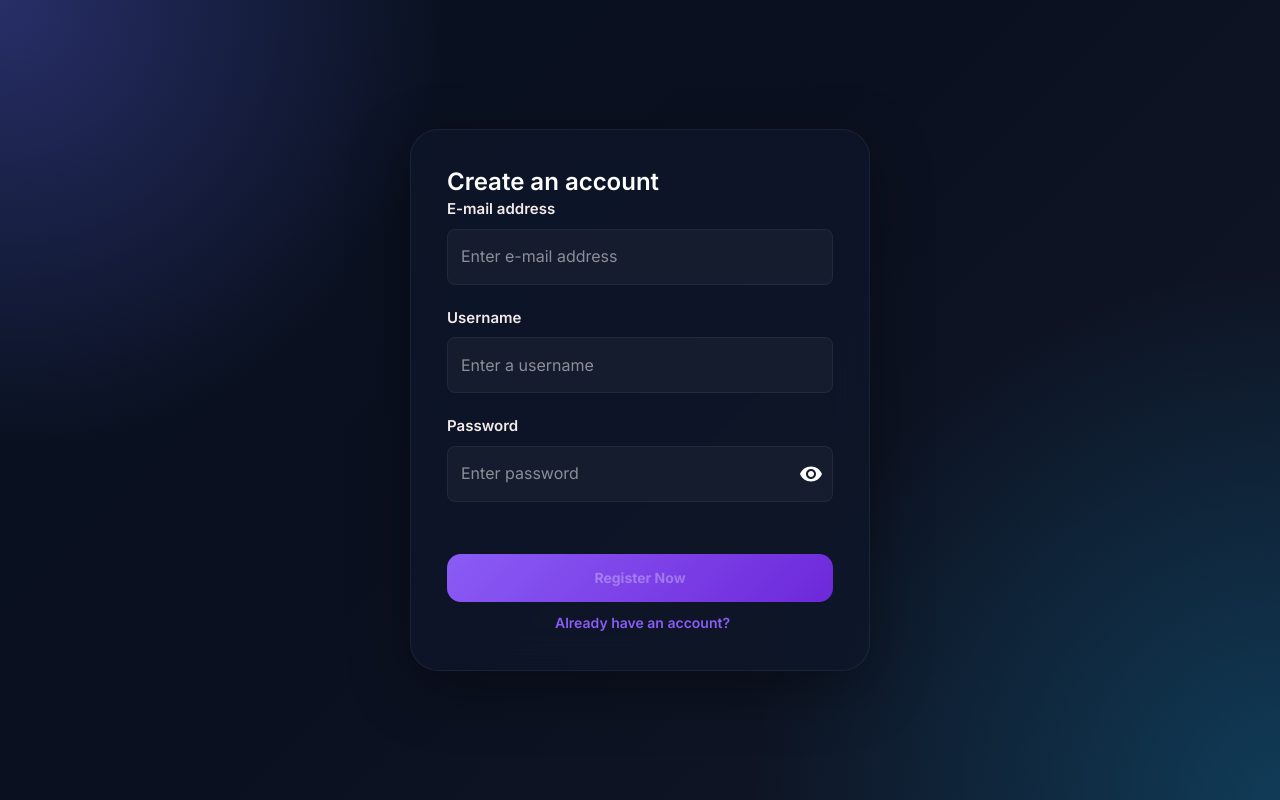
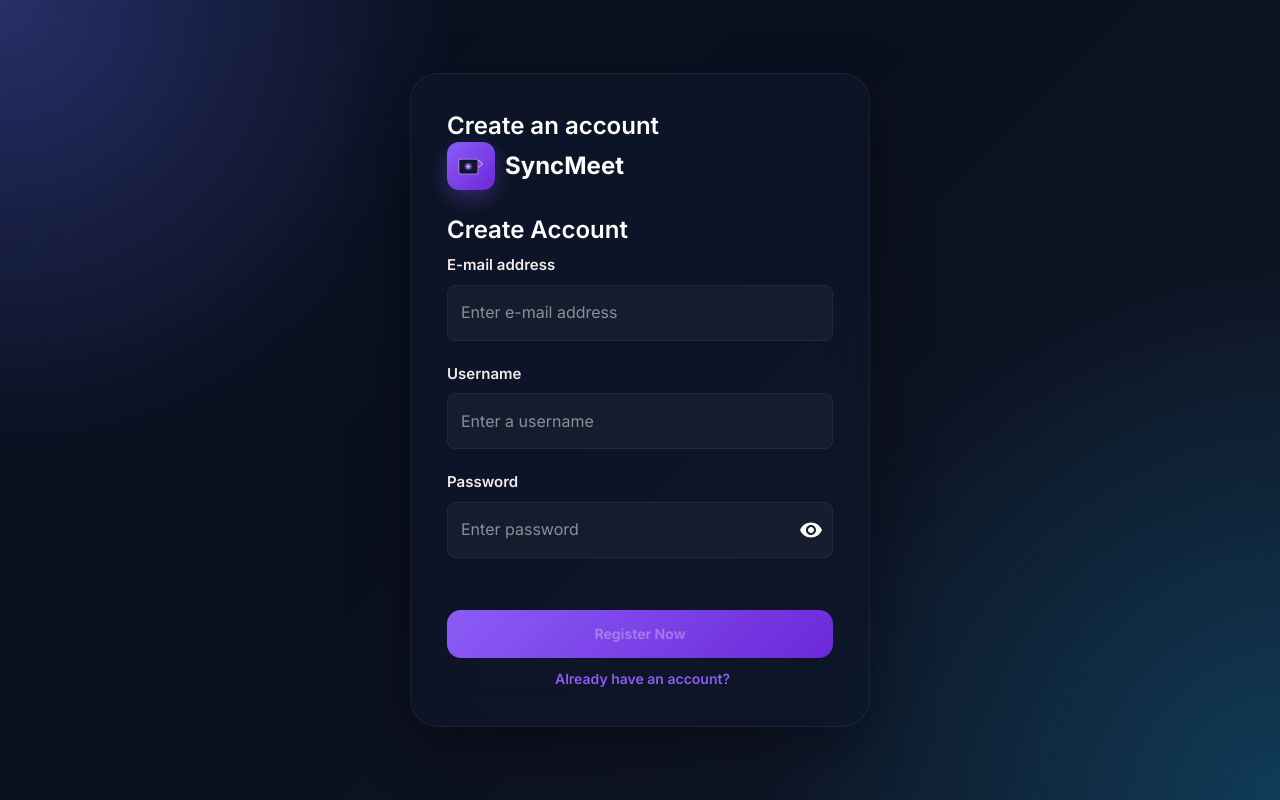
Before and after one commit to Sahil071803/SyncMeet---Video-Confrencing-Application, a React (Vite) app in the folder Frontend/my-app/: page /register in a window 1280 px wide. Built offline with nearby package versions, Linux system fonts and the light colour scheme; no server answers.

Commit message:
feat: add SyncMeet logo - camera icon with purple gradient branding

```diff
--- a/Frontend/my-app/index.html
+++ b/Frontend/my-app/index.html
@@ -13,8 +13,7 @@
       content="Modern video conferencing and realtime chat application"
     />
 
-    <!-- FAVICON FIX -->
-    <link rel="icon" type="image/svg+xml" href="/vite.svg" />
+<link rel="icon" type="image/svg+xml" href="/favicon.svg" />
 
     <!-- PRECONNECT -->
     <link rel="preconnect" href="https://fonts.googleapis.com" />
--- a/Frontend/my-app/src/Dashboard/AppBar/AppBar.jsx
+++ b/Frontend/my-app/src/Dashboard/AppBar/AppBar.jsx
@@ -24,6 +24,7 @@ import useResponsive from "../../hooks/useResponsive";
 import { disconnectSocket } from "../../realtimeCommunication/socketConnection";
 
 import NotificationMenu from "./NotificationMenu";
+import SyncMeetLogo from "../../shared/components/SyncMeetLogo";
 
 const MainContainer = styled("div")(({ mobile, height }) => ({
   width: "100%",
@@ -48,26 +49,7 @@ const LeftSection = styled("div")({
   minWidth: 0,
 });
 
-const LogoWrapper = styled("div")(({ mobile }) => ({
-  width: mobile ? "46px" : "52px",
-  height: mobile ? "46px" : "52px",
-  borderRadius: mobile ? "16px" : "18px",
-  display: "flex",
-  alignItems: "center",
-  justifyContent: "center",
-  background: "linear-gradient(135deg,#8B5CF6,#6D28D9)",
-  boxShadow: "0 10px 24px rgba(139,92,246,0.35)",
-  color: "#fff",
-  fontWeight: 800,
-  fontSize: mobile ? "18px" : "20px",
-  flexShrink: 0,
-}));
 
-const AppInfo = styled("div")({
-  display: "flex",
-  flexDirection: "column",
-  minWidth: 0,
-});
 
 const RightSection = styled("div")(({ mobile }) => ({
   display: "flex",
@@ -149,32 +131,7 @@ const AppBar = ({ setActiveSection }) => {
   return (
     <MainContainer mobile={isMobile ? 1 : 0} height={appBarHeight}>
       <LeftSection>
-        <LogoWrapper mobile={isMobile ? 1 : 0}>S</LogoWrapper>
-
-        {!isMobile && (
-          <AppInfo>
-            <Typography
-              sx={{
-                color: "#fff",
-                fontWeight: 700,
-                fontSize: "18px",
-                lineHeight: 1.1,
-              }}
-            >
-              SyncMeet
-            </Typography>
-
-            <Typography
-              sx={{
-                color: "#94A3B8",
-                fontSize: "12px",
-                marginTop: "3px",
-              }}
-            >
-              Realtime Collaboration Platform
-            </Typography>
-          </AppInfo>
-        )}
+        <SyncMeetLogo size={isMobile ? 42 : 46} showText={!isMobile} />
       </LeftSection>
 
       <RightSection mobile={isMobile ? 1 : 0}>
--- a/Frontend/my-app/src/Dashboard/SideBar/MainPageButton.jsx
+++ b/Frontend/my-app/src/Dashboard/SideBar/MainPageButton.jsx
@@ -7,118 +7,68 @@ import {
 
 import { styled } from "@mui/system";
 
-import Groups2Icon from "@mui/icons-material/Groups2";
-
 import useResponsive from "../../hooks/useResponsive";
 
-// ======================================================
-// BUTTON
-// ======================================================
+const CameraLogo = ({ size = 30 }) => (
+  <svg width={size} height={size * 0.7} viewBox="0 0 280 192" fill="none" xmlns="http://www.w3.org/2000/svg" style={{ position: "relative", zIndex: 2 }}>
+    <rect x="0" y="10" width="220" height="172" rx="28" fill="rgba(255,255,255,0.2)" />
+    <rect x="14" y="24" width="192" height="144" rx="16" fill="#0F172A" />
+    <circle cx="110" cy="96" r="40" fill="rgba(167,139,250,0.3)" />
+    <circle cx="110" cy="96" r="28" fill="url(#logo-lens)" />
+    <circle cx="110" cy="96" r="10" fill="#fff" />
+    <path d="M220 30l40 36-40 36" stroke="rgba(255,255,255,0.5)" strokeWidth="12" strokeLinecap="round" strokeLinejoin="round" />
+    <defs>
+      <linearGradient id="logo-lens" x1="0" y1="0" x2="1" y2="1">
+        <stop offset="0%" stopColor="#A78BFA" />
+        <stop offset="100%" stopColor="#7C3AED" />
+      </linearGradient>
+    </defs>
+  </svg>
+);
 
 const StyledButton = styled(
   IconButton
 )(({ mobile }) => ({
-  width: mobile
-    ? "56px"
-    : "62px",
-
-  height: mobile
-    ? "56px"
-    : "62px",
-
-  borderRadius: mobile
-    ? "18px"
-    : "20px",
-
-  background:
-    "linear-gradient(135deg,#8B5CF6,#6D28D9)",
-
+  width: mobile ? "56px" : "62px",
+  height: mobile ? "56px" : "62px",
+  borderRadius: mobile ? "18px" : "20px",
+  background: "linear-gradient(135deg,#8B5CF6,#6D28D9)",
   color: "#fff",
-
   position: "relative",
-
   overflow: "hidden",
-
-  border:
-    "1px solid rgba(255,255,255,0.08)",
-
-  boxShadow:
-    "0 14px 32px rgba(139,92,246,0.38)",
-
+  border: "1px solid rgba(255,255,255,0.08)",
+  boxShadow: "0 14px 32px rgba(139,92,246,0.38)",
   backdropFilter: "blur(16px)",
-
-  transition:
-    "all 0.28s ease",
-
+  transition: "all 0.28s ease",
   flexShrink: 0,
-
   "&::before": {
     content: '""',
-
     position: "absolute",
-
     top: "-40%",
-
     left: "-20%",
-
     width: "140%",
-
     height: "140%",
-
-    background:
-      "linear-gradient(to bottom right, rgba(255,255,255,0.18), transparent)",
-
+    background: "linear-gradient(to bottom right, rgba(255,255,255,0.18), transparent)",
     transform: "rotate(25deg)",
   },
-
   "&:hover": {
-    transform:
-      "translateY(-3px) scale(1.04)",
-
-    background:
-      "linear-gradient(135deg,#9D6CFF,#7C3AED)",
-
-    boxShadow:
-      "0 18px 36px rgba(139,92,246,0.45)",
+    transform: "translateY(-3px) scale(1.04)",
+    background: "linear-gradient(135deg,#9D6CFF,#7C3AED)",
+    boxShadow: "0 18px 36px rgba(139,92,246,0.45)",
   },
-
   "&:active": {
     transform: "scale(0.96)",
   },
 }));
 
-// ======================================================
-// COMPONENT
-// ======================================================
-
 const MainPageButton = () => {
-  const { isMobile } =
-    useResponsive();
+  const { isMobile } = useResponsive();
 
   return (
-    <Tooltip
-      title="SyncMeet"
-      placement="right"
-    >
-
-      <StyledButton
-        mobile={isMobile ? 1 : 0}
-      >
-
-        <Groups2Icon
-          sx={{
-            fontSize: isMobile
-              ? 28
-              : 30,
-
-            position: "relative",
-
-            zIndex: 2,
-          }}
-        />
-
+    <Tooltip title="SyncMeet" placement="right">
+      <StyledButton mobile={isMobile ? 1 : 0}>
+        <CameraLogo size={isMobile ? 28 : 30} />
       </StyledButton>
-
     </Tooltip>
   );
 };
--- a/Frontend/my-app/src/authPages/LoginPage/LoginPageHeader.jsx
+++ b/Frontend/my-app/src/authPages/LoginPage/LoginPageHeader.jsx
@@ -1,13 +1,16 @@
 import React from "react";
 import { Typography, Box } from "@mui/material";
+import SyncMeetLogo from "../../shared/components/SyncMeetLogo";
 
 const LoginPageHeader = () => {
   return (
-    <Box sx={{ alignSelf: "flex-start", textAlign: "left" }}>
+    <Box sx={{ alignSelf: "flex-start", textAlign: "left", width: "100%" }}>
+      <Box sx={{ mb: 3 }}>
+        <SyncMeetLogo size={48} textVariant="short" />
+      </Box>
       <Typography variant="h5" sx={{ color: "white", fontWeight: 600 }}>
         Welcome Back!
       </Typography>
-
       <Typography sx={{ color: "#b9bbbe", mt: 1 }}>
         We are happy that you are with us!
       </Typography>
--- a/Frontend/my-app/src/authPages/RegisterPage/RegisterPage.jsx
+++ b/Frontend/my-app/src/authPages/RegisterPage/RegisterPage.jsx
@@ -1,5 +1,5 @@
 import React, { useState, useEffect } from "react";
-import { Typography } from "@mui/material";
+import { Typography, Box } from "@mui/material";
 import AuthBox from "../../shared/components/AuthBox";
 import RegisterPageInputs from "./RegisterPageInputs";
 import RegisterPageFooter from "./RegisterPageFooter";
@@ -7,6 +7,7 @@ import { validateRegisterForm } from "../../shared/utils/validators";
 import { connect } from "react-redux";
 import { getActions } from "../../store/actions/authActions";
 import { useNavigate } from "react-router-dom";
+import SyncMeetLogo from "../../shared/components/SyncMeetLogo";
 
 const RegisterPage = ({ register }) => {
 
@@ -48,6 +49,12 @@ const RegisterPage = ({ register }) => {
         Create an account
       </Typography>
 
+      <Box sx={{ alignSelf: "flex-start", mb: 3 }}>
+        <SyncMeetLogo size={48} textVariant="short" />
+      </Box>
+      <Typography variant="h5" sx={{ color: "white", fontWeight: 600, alignSelf: "flex-start", mb: 1 }}>
+        Create Account
+      </Typography>
       <form onSubmit={handleRegister} style={{ width: "100%" }}>
 
         <RegisterPageInputs
--- /dev/null
+++ b/Frontend/my-app/src/shared/components/SyncMeetLogo.jsx
@@ -0,0 +1,65 @@
+import { styled } from "@mui/system";
+
+const LogoContainer = styled("div")({
+  display: "flex",
+  alignItems: "center",
+  gap: "10px",
+});
+
+const LogoMark = styled("div")(({ size }) => ({
+  width: size || 40,
+  height: size || 40,
+  borderRadius: "12px",
+  display: "flex",
+  alignItems: "center",
+  justifyContent: "center",
+  background: "linear-gradient(135deg, #8B5CF6, #6D28D9)",
+  boxShadow: "0 8px 20px rgba(139,92,246,0.3)",
+  flexShrink: 0,
+  position: "relative",
+  overflow: "hidden",
+}));
+
+const CameraIcon = ({ size }) => (
+  <svg width={size * 0.55} height={size * 0.4} viewBox="0 0 280 192" fill="none" xmlns="http://www.w3.org/2000/svg">
+    <rect x="0" y="10" width="220" height="172" rx="28" fill="rgba(255,255,255,0.2)" />
+    <rect x="14" y="24" width="192" height="144" rx="16" fill="#0F172A" />
+    <circle cx="110" cy="96" r="40" fill="rgba(167,139,250,0.3)" />
+    <circle cx="110" cy="96" r="28" fill="url(#logo-lens)" />
+    <circle cx="110" cy="96" r="10" fill="#fff" />
+    <path d="M220 30l40 36-40 36" stroke="rgba(255,255,255,0.5)" strokeWidth="12" strokeLinecap="round" strokeLinejoin="round" />
+    <defs>
+      <linearGradient id="logo-lens" x1="0" y1="0" x2="1" y2="1">
+        <stop offset="0%" stopColor="#A78BFA" />
+        <stop offset="100%" stopColor="#7C3AED" />
+      </linearGradient>
+    </defs>
+  </svg>
+);
+
+const SyncMeetLogo = ({ size = 40, showText = true, textVariant = "full" }) => {
+  return (
+    <LogoContainer>
+      <LogoMark size={size}>
+        <CameraIcon size={size} />
+      </LogoMark>
+      {showText && textVariant === "full" && (
+        <div>
+          <div style={{ color: "#fff", fontWeight: 700, fontSize: size * 0.45, lineHeight: 1.1 }}>
+            SyncMeet
+          </div>
+          <div style={{ color: "#94A3B8", fontSize: size * 0.28, marginTop: "3px" }}>
+            Realtime Collaboration Platform
+          </div>
+        </div>
+      )}
+      {showText && textVariant === "short" && (
+        <span style={{ color: "#fff", fontWeight: 700, fontSize: size * 0.5 }}>
+          SyncMeet
+        </span>
+      )}
+    </LogoContainer>
+  );
+};
+
+export default SyncMeetLogo;
```
Also changed, not shown: Frontend/my-app/public/favicon.svg (added), Frontend/my-app/public/logo-icon.svg (added).
